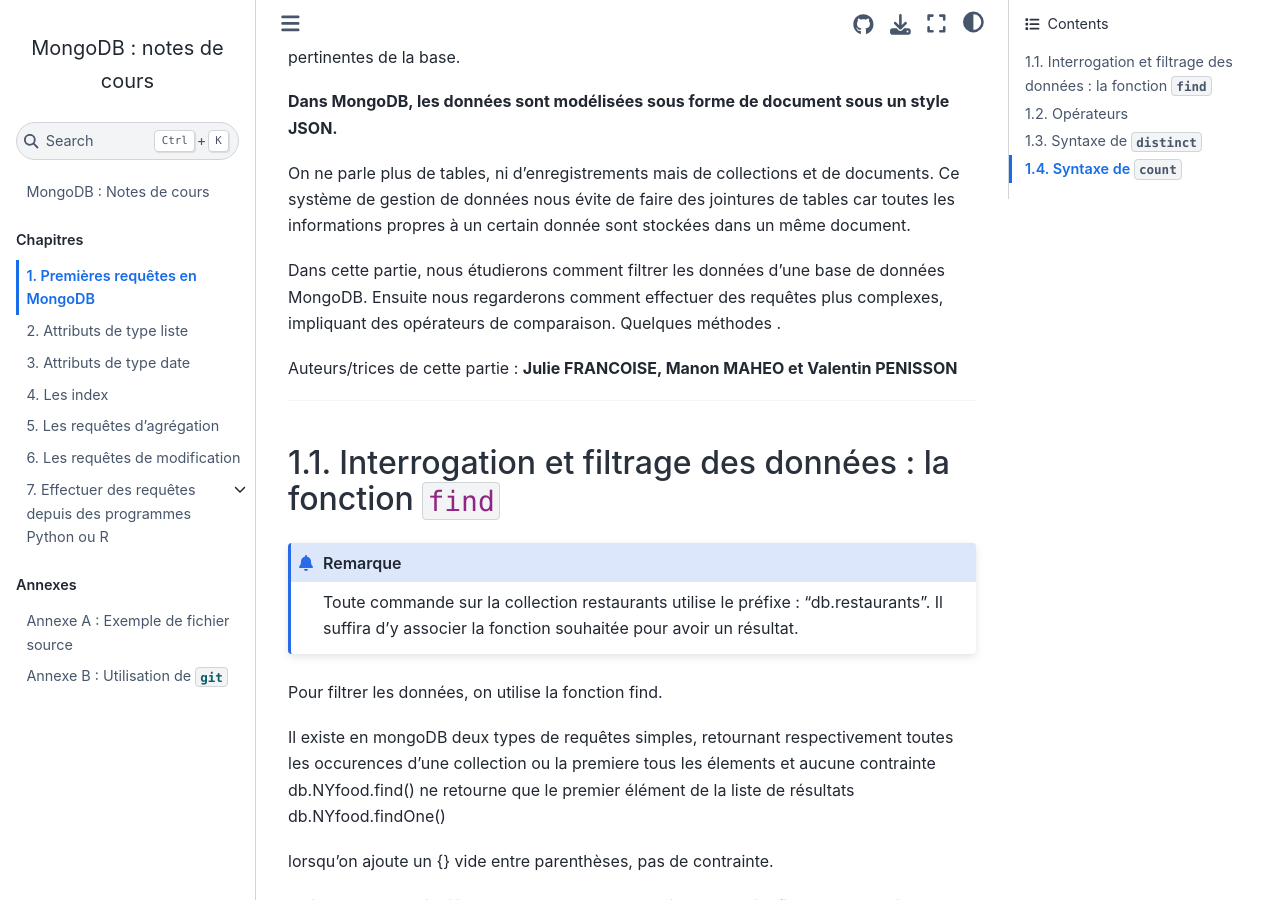
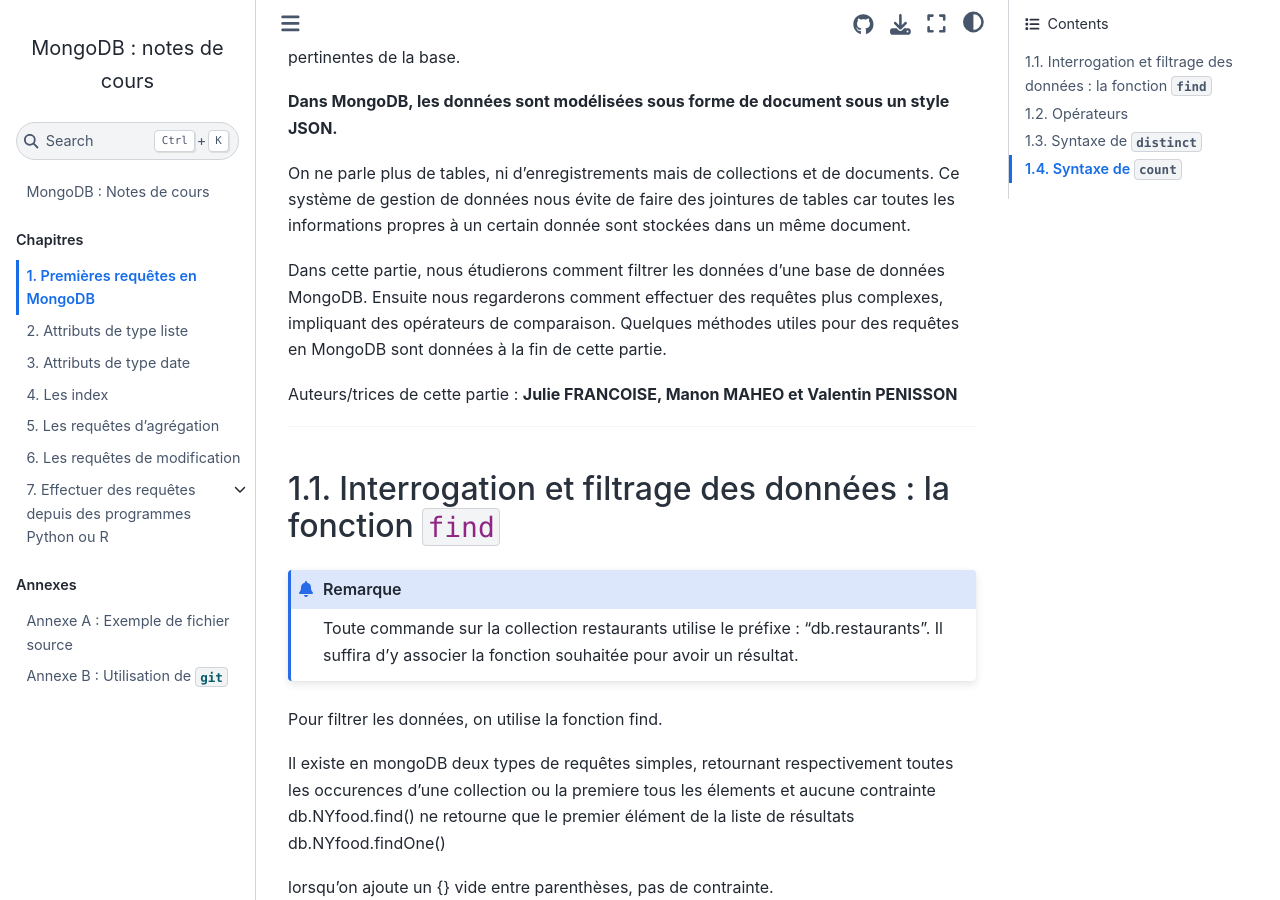
Before and after one commit to rtavenar/mongo_book, a Jupyter Book: the page built from content/01_find.md, in a window 1280 px wide and 900 px high, scrolled down 409 px. Built offline with Jupyter Book 1.0.4 settings and Sphinx 7.4.7 and the Sphinx Book theme 1.1.4, drawn with Linux system fonts in a browser that asks for light colours.

Commit message:
Update 01_find.md

```diff
--- a/content/01_find.md
+++ b/content/01_find.md
@@ -25,7 +25,7 @@
 
 On ne parle plus de tables, ni d'enregistrements mais de collections et de documents. Ce système de gestion de données nous évite de faire des jointures de tables car toutes les informations propres à un certain donnée sont stockées dans un même document.
 
-Dans cette partie, nous étudierons comment filtrer les données d'une base de données MongoDB. Ensuite nous regarderons comment effectuer des requêtes plus complexes, impliquant des opérateurs de comparaison. Quelques méthodes .
+Dans cette partie, nous étudierons comment filtrer les données d'une base de données MongoDB. Ensuite nous regarderons comment effectuer des requêtes plus complexes, impliquant des opérateurs de comparaison. Quelques méthodes utiles pour des requêtes en MongoDB sont données à la fin de cette partie.
 
 Auteurs/trices de cette partie : **Julie FRANCOISE, Manon MAHEO et Valentin PENISSON**
 
```
